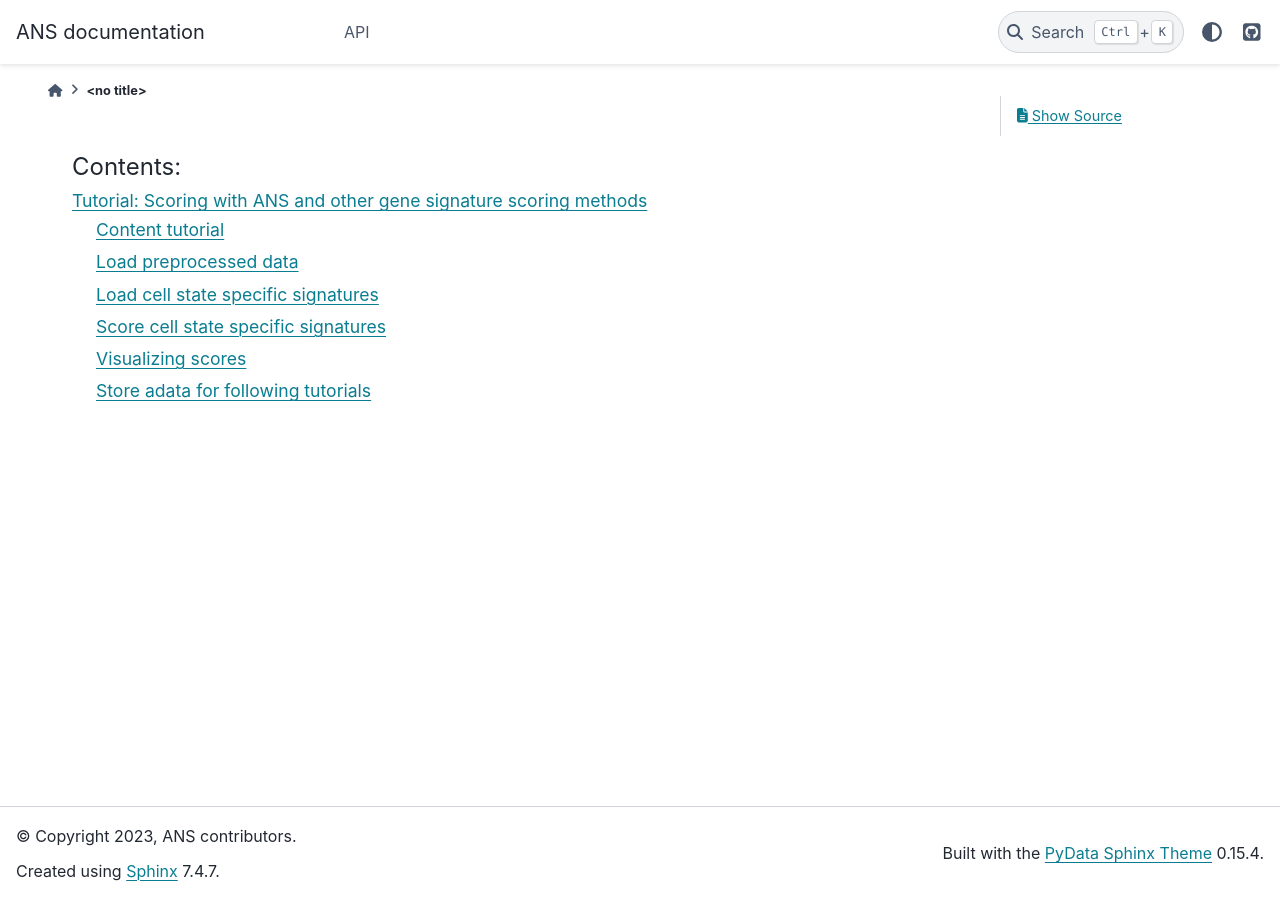
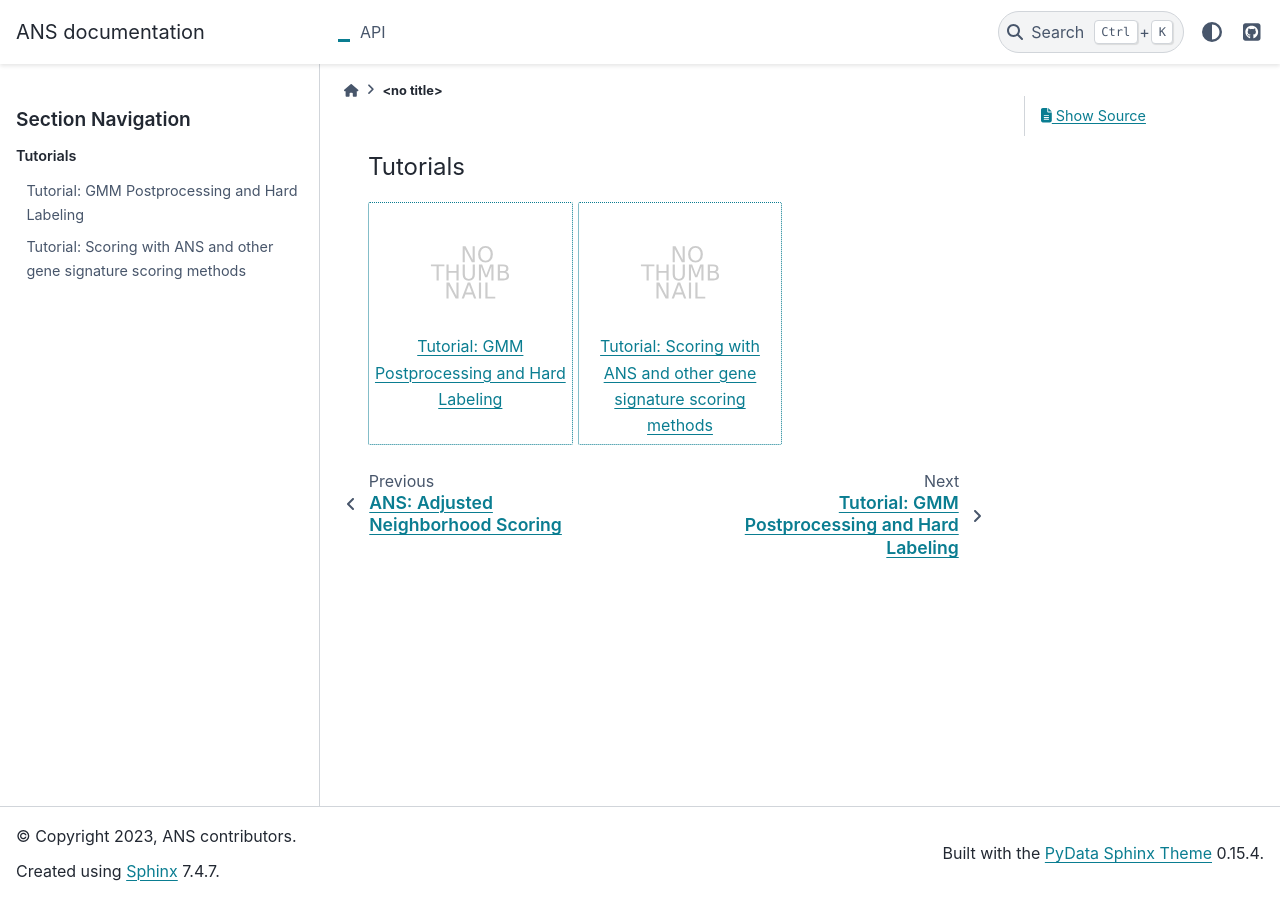
Before and after one commit to lciernik/ANS_signature_scoring, a Sphinx documentation site: the page built from docs/tutorials.rst, in a window 1280 px wide. Built offline with Sphinx 7.4.7 and the PyData theme 0.15.4, drawn with Linux system fonts in a browser that asks for light colours.

Commit message:
tutorials in docs

```diff
--- a/docs/index.rst
+++ b/docs/index.rst
@@ -16,6 +16,7 @@
    :maxdepth: 2
    :caption: Contents:
 
+   tutorials
    api
 
 
--- a/docs/tutorials.rst
+++ b/docs/tutorials.rst
@@ -1,7 +1,10 @@
 .. _tutorials:
 
-.. toctree::
-   :maxdepth: 2
-   :caption: Contents:
+.. nbgallery::
+    :caption: Tutorials
+    :name: rst-gallery
+    :glob:
+    :reversed:
 
-   tutorials/basic_scoring.ipynb
+    tutorials/basic_scoring.ipynb
+    tutorials/gmm_postprocessing_and_hard_labeling.ipynb
```
Also changed, not shown: docs/tutorials/gmm_postprocessing_and_hard_labeling.ipynb, 1 other file.
